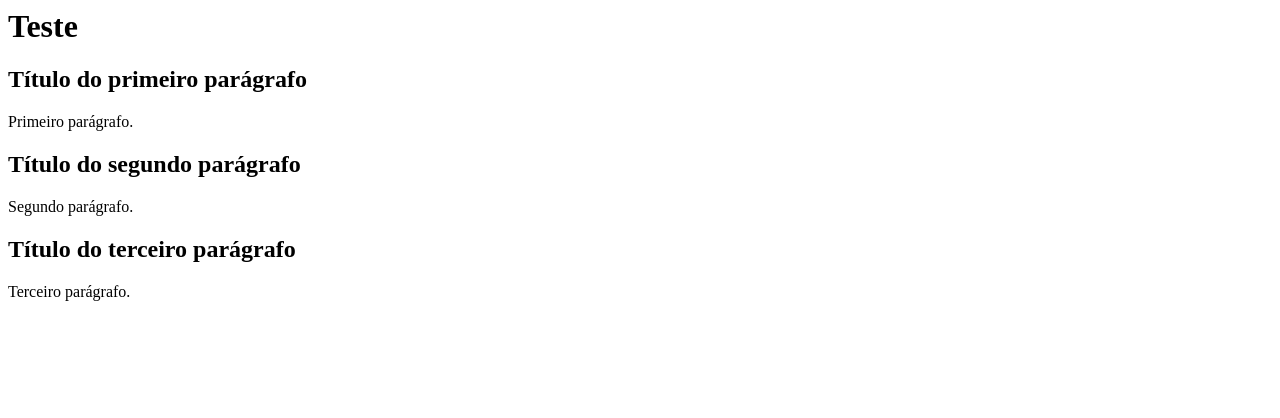
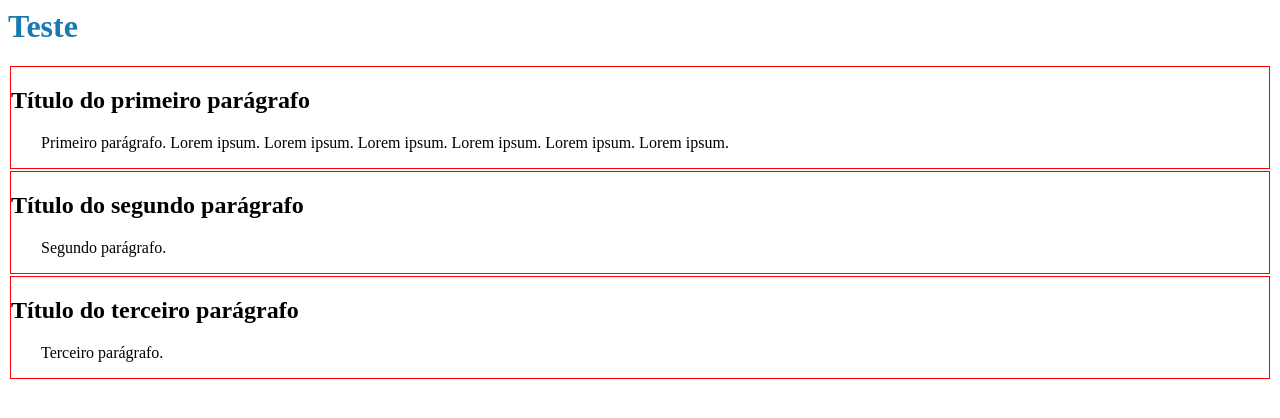
Before and after one commit to chriskf/chriskf.github.io, a plain HTML site: page index.html in a window 1280 px wide. Drawn offline with Linux system fonts and the light colour scheme.

Commit message:
Marge Simpson

```diff
--- a/index.html
+++ b/index.html
@@ -2,19 +2,28 @@
   <head>
     <meta charset="UTF-8">
     <title>Blog da Chris!</title>
+    <link rel="stylesheet" href="styles.css">
   </head>
 
   <body>
     <h1>Teste</h1>
 
-    <h2>Título do primeiro parágrafo</h2>
-    <p>Primeiro parágrafo.</p>
+    <div class="anuncio">
+      <h2>Título do primeiro parágrafo</h2>
+      <p>Primeiro parágrafo. Lorem ipsum. Lorem ipsum. Lorem ipsum. Lorem ipsum. Lorem ipsum. Lorem ipsum.
+      </p>
+    </div>
 
+    <div class="anuncio">
+    <!-- Lembrete: mudar a cor do título -->
     <h2>Título do segundo parágrafo</h2>
     <p>Segundo parágrafo.</p>
+    </div>
 
+    <div class="anuncio">
     <h2>Título do terceiro parágrafo</h2>
     <p>Terceiro parágrafo.</p>
+    </div>
 
   </body>
 </html>
--- /dev/null
+++ b/styles.css
@@ -0,0 +1,14 @@
+
+h1 {
+  color: #177ab0;
+}
+
+p {
+   text-indent: 30px;
+   font-family: 'robotolight';
+}
+
+div.anuncio {
+  border: 1px solid red;
+  margin: 2px;
+}
```
